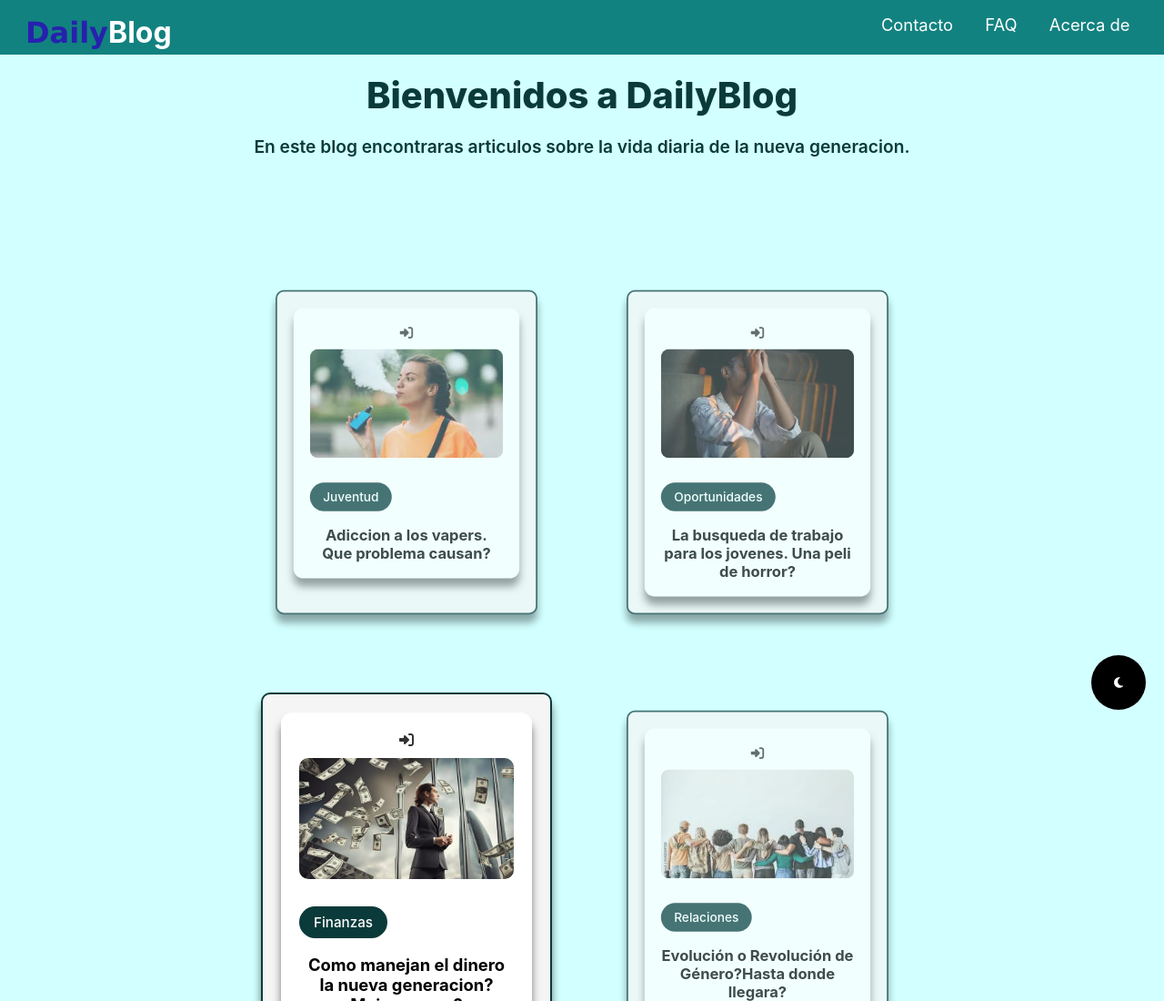
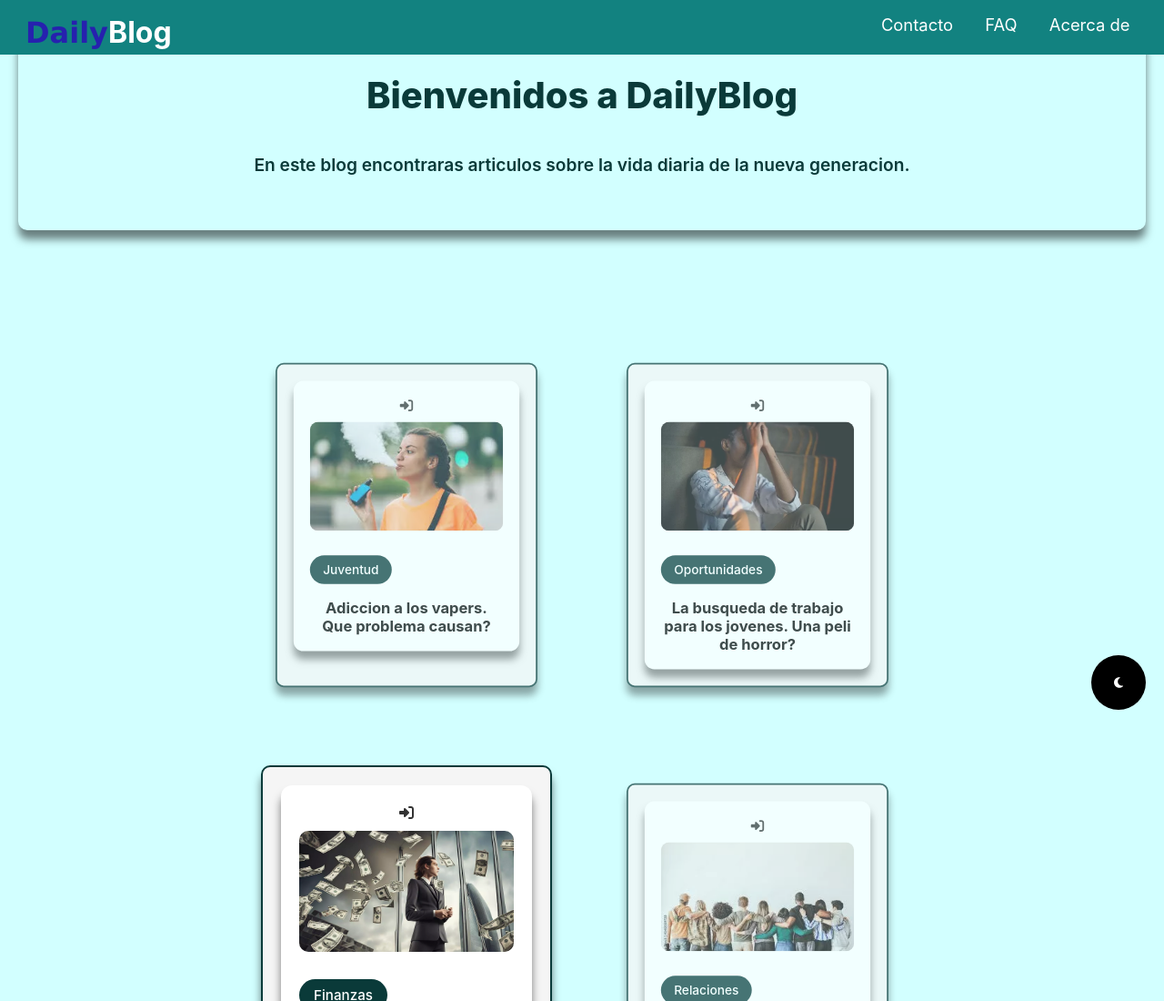
Before and after one commit to Kikoooohub/3ra-entrega-PF, a plain HTML site: page index.html in a window 1280 px wide. Shown: the top 1100 px of the page at 91% size. Drawn offline with Linux system fonts and the light colour scheme.

Commit message:
changes save

```diff
--- a/css/styles.css
+++ b/css/styles.css
@@ -40,9 +40,12 @@
     color: white;
     height: 60px;
     padding: var(--spacing-small) 0;
-    position: sticky;
-    top: 10;
+    position: fixed;
+    width: 100%;
+    top:0;
+
     z-index: 99;
+
 
 }
 
@@ -125,12 +128,27 @@
 
 
 
+.Wrapper {
+    display: flex;
+    flex-direction: column;
+    align-items: center;
+    justify-content: center;
+    padding: 40px;
+    margin: 20px;
+
+    border-radius: 10px;
+    box-shadow: 0 10px 10px rgba(0, 0, 0, 0.5);
+
+
+
+}
 .Wrapper-h2 {
     text-align: center;
     margin: 20px 0;
     font-size: 2.8rem;
 
     font-weight: 800;
+    margin-top: 20px;
 
 
 }
@@ -147,6 +165,7 @@
 
 .Main {
     background-color: var(--color-secondary);
+
 }
 
 
@@ -157,6 +176,7 @@
     align-items: stretch;
     justify-content: center;
     padding: 40px;
+    ;
 }
 
 .Main-ul {
--- a/js/script.js
+++ b/js/script.js
@@ -112,7 +112,7 @@ document.addEventListener("DOMContentLoaded", function () {
     "redes-sociales": {
         titulo: "¿Por qué son tan adictivas las redes sociales?",
         imagen: "./img/phoneadict.webp",
-                contenido: "Las redes sociales están diseñadas para captar nuestra atención, algo que las plataformas saben hacer a la perfección. Cada \"me gusta\", cada comentario, cada notificación activa una liberación de dopamina en nuestro cerebro, el neurotransmisor asociado con el placer y la recompensa. Este ciclo de retroalimentación positiva puede resultar tan gratificante que, a medida que los jóvenes obtienen más \"reconocimiento digital\", sienten la necesidad de estar constantemente conectados y buscando más interacción. \n\n\ El problema radica en que este proceso no solo se limita a un uso moderado. En muchos casos, los jóvenes se ven atrapados en un ciclo interminable de revisar sus dispositivos, esperar interacciones y compararse con una versión idealizada de los demás. Es fácil caer en la trampa de medir nuestro valor en función de la cantidad de seguidores, \"me gusta\" o comentarios que recibimos, lo que puede afectar gravemente la autoestima y la salud mental."
+        contenido: "Las redes sociales están diseñadas para captar nuestra atención, algo que las plataformas saben hacer a la perfección. Cada \"me gusta\", cada comentario, cada notificación activa una liberación de dopamina en nuestro cerebro, el neurotransmisor asociado con el placer y la recompensa. Este ciclo de retroalimentación positiva puede resultar tan gratificante que, a medida que los jóvenes obtienen más \"reconocimiento digital\", sienten la necesidad de estar constantemente conectados y buscando más interacción.El problema radica en que este proceso no solo se limita a un uso moderado. En muchos casos, los jóvenes se ven atrapados en un ciclo interminable de revisar sus dispositivos, esperar interacciones y compararse con una versión idealizada de los demás. Es fácil caer en la trampa de medir nuestro valor en función de la cantidad de seguidores, \"me gusta\" o comentarios que recibimos, lo que puede afectar gravemente la autoestima y la salud mental."
     },
     "vapers": {
         titulo: "¿Los vapers seguros o inseguros?",
```
Lines whose indentation alone changed are shown as unchanged.
